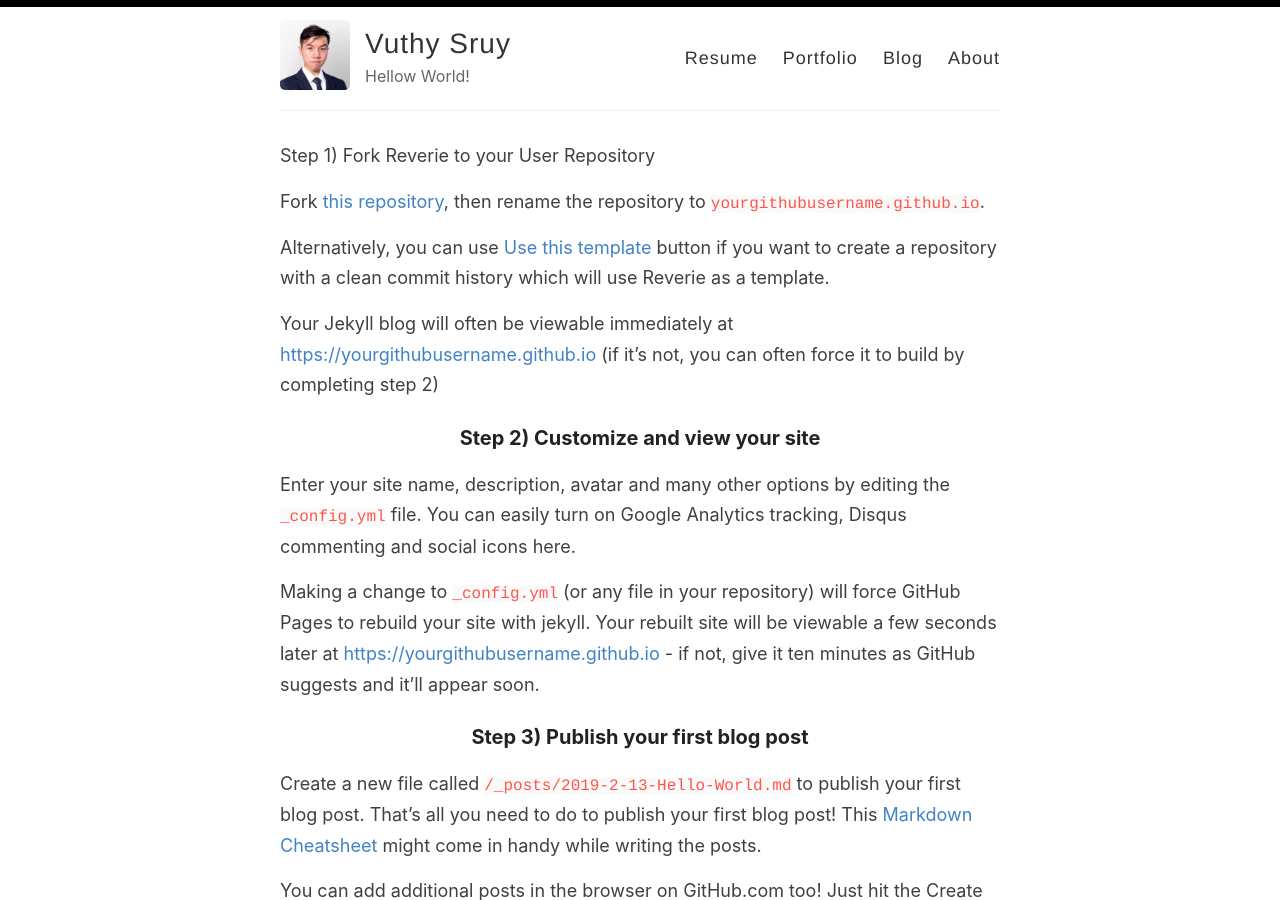
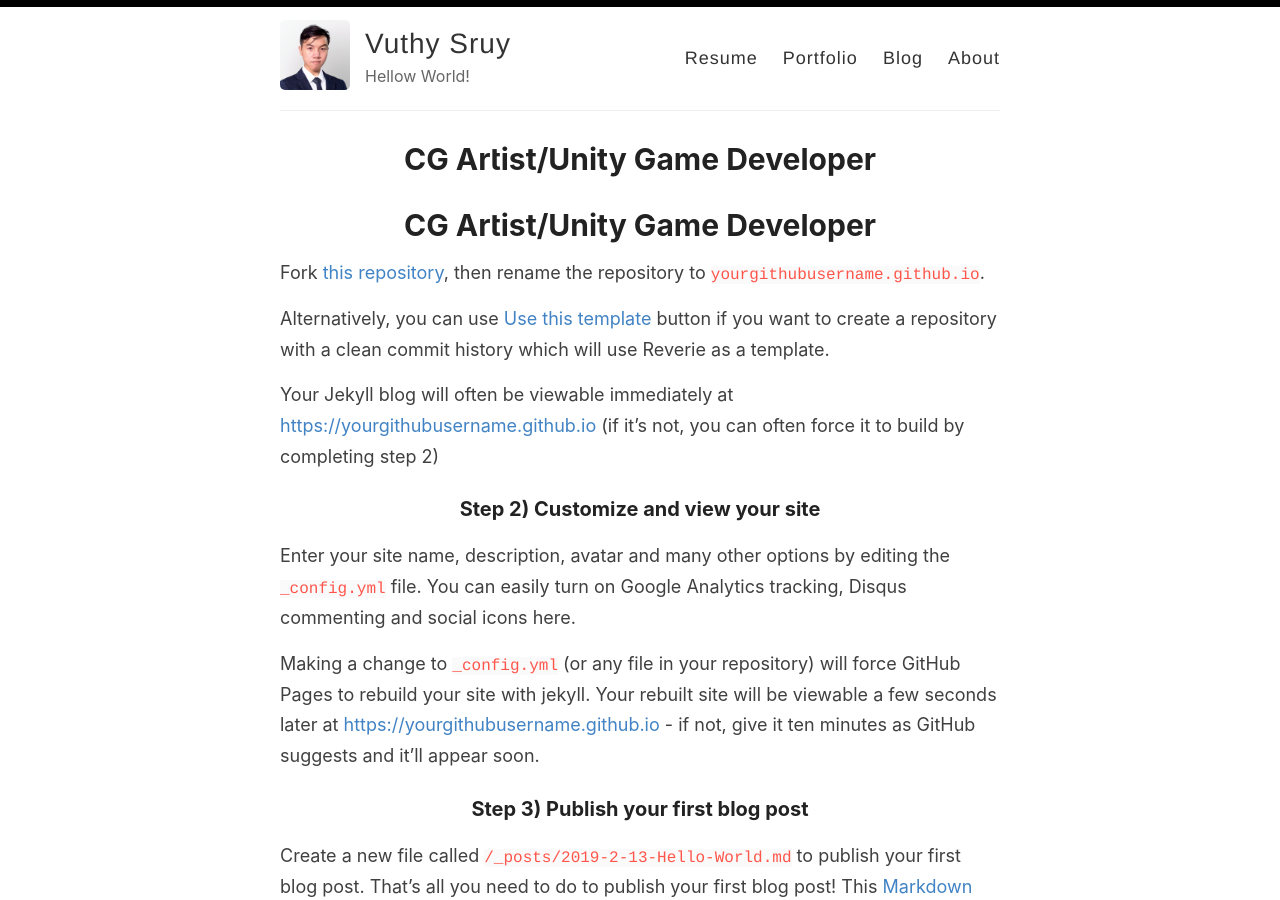
Before and after one commit to VuthySruy/VuthySruy.github.io, a Jekyll site: the page built from _pages/getting-started.md, in a window 1280 px wide and 900 px high. Built offline with Jekyll 4.4.1, drawn with Linux system fonts in a browser that asks for light colours; our own code applies the rules of GitHub Pages for plain Markdown files.

Commit message:
Update getting-started.md

```diff
--- a/_pages/getting-started.md
+++ b/_pages/getting-started.md
@@ -1,4 +1,9 @@
-Step 1) Fork Reverie to your User Repository
+---
+layout: resumepage
+title
+permalink: /resume/
+---
+# CG Artist/Unity Game Developer
 
 Fork [this repository](https://github.com/amitmerchant1990/reverie), then rename the repository to `yourgithubusername.github.io`.
 
```
